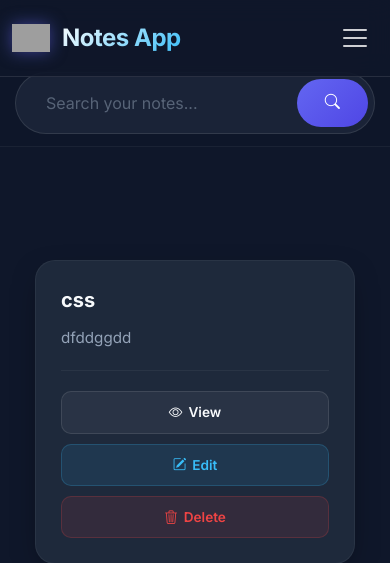
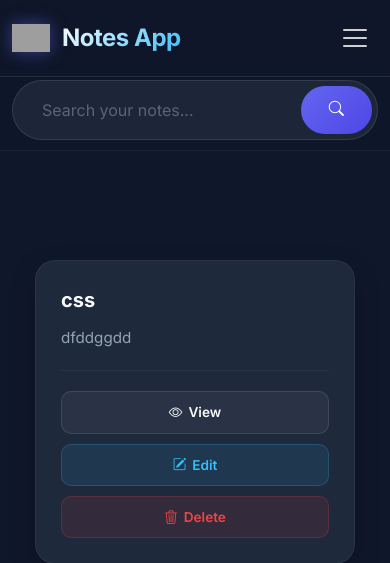
Before and after one commit to Lokeshkumar2008/notessqllite, a Flask app: page /dashboard in a window 390 px wide. Shown: the top 563 px of the page. Run offline with Flask 3, Linux system fonts and the light colour scheme; a user stored in the database is signed in; data comes from the database, SQL or seed files in the repository; grey boxes are pictures that could not be loaded.

Commit message:
updated code

```diff
--- a/templates/dashboard.html
+++ b/templates/dashboard.html
@@ -286,7 +286,61 @@
     .action-btn {
         width: 100%;
         padding: 10px;
+
     }
+    .notes-grid {
+    grid-template-columns: 1fr;   /* single column */
+    justify-items: center;        /* center cards */
+}
+
+.card-note {
+    width: 100%;
+    max-width: 350px;
+}
+
+}
+.notes-grid {
+    display: grid;
+    grid-template-columns: repeat(auto-fit, minmax(280px, 1fr)); /* change */
+    gap: 25px;
+    justify-content: center; /* add */
+}
+.search-box {
+    width: 100%;   /* add this line */
+}
+@media (max-width: 768px) {
+
+    .search-fixed {
+        padding: 8px 10px;
+    }
+
+    .search-btn span {
+        display: none; /* icon only */
+    }
+}
+.search-fixed {
+    position: fixed;
+    top: 70px;
+    left: 0;
+    width: 100%;
+    padding: 10px 12px;   /* small side gap */
+    z-index: 990;
+    background: rgba(15, 23, 42, 0.95);
+}
+
+/* PERFECT MOBILE SEARCH */
+.search-box {
+    width: 100%;
+    max-width: 100%;
+    margin: 0 auto;
+    display: flex;
+    background: rgba(30, 41, 59, 0.9);
+    border-radius: 30px;
+    padding: 5px;
+}
+.search-box form {
+    width: 100%;
+    display: flex;
 }
 </style>
 
```
